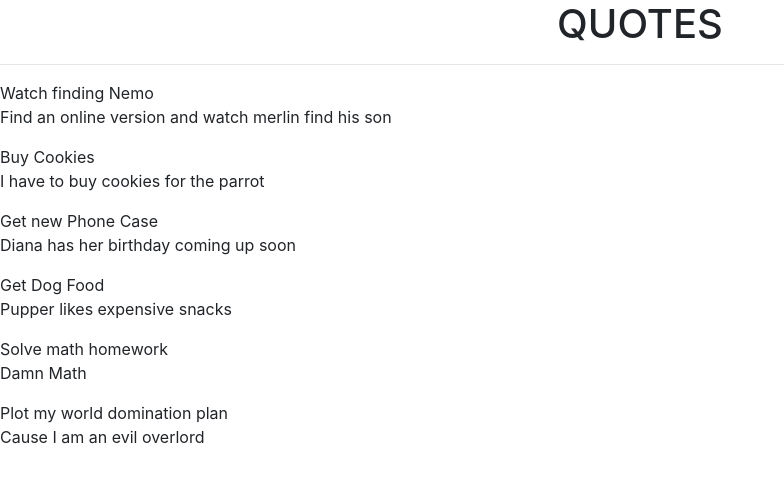
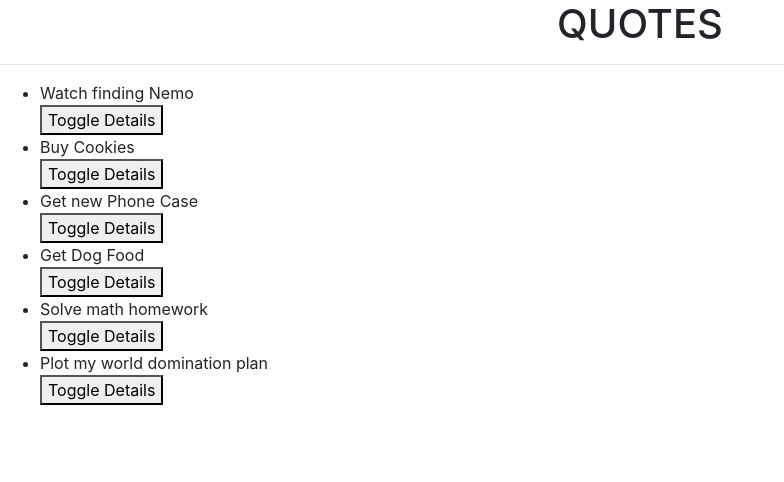
Before and after one commit to muli3203/quotes-log, an Angular app: page / in a window 1280 px wide. Shown: the top 482 px of the page, without its empty margins (0-784 px from the left). Built offline with nearby package versions, Linux system fonts and the light colour scheme.

Commit message:
added a click event that toggles more information on the description

```diff
--- a/src/app/quote/quote.component.html
+++ b/src/app/quote/quote.component.html
@@ -2,6 +2,10 @@
     <h1>QUOTES</h1>
     <hr>
 </div>
-<p *ngFor='let quote of quotes'>
-  {{quote.name}}
-  <app-quote-list [quote]='quote'></app-quote-list>
+    <ul>
+        <div *ngFor='let quote of quotes;let i = index'>
+          <li>{{quote.name}}</li>
+          <button (click)='toggleDetails(i)'>Toggle Details</button>
+          <app-quote-list *ngIf='quote.showDescription' [quote]='quote'></app-quote-list>
+        </div>
+      </ul>
--- a/src/app/quote/quote.component.ts
+++ b/src/app/quote/quote.component.ts
@@ -16,6 +16,12 @@
     new Quote(5,'Solve math homework','Damn Math'),
     new Quote(6,'Plot my world domination plan','Cause I am an evil overlord'),
   ];
+
+  toggleDetails(index){
+    this.quotes[index].showDescription = !this.quotes[index].showDescription;
+  }
+
+
   constructor() { }
 
   ngOnInit() {
```
